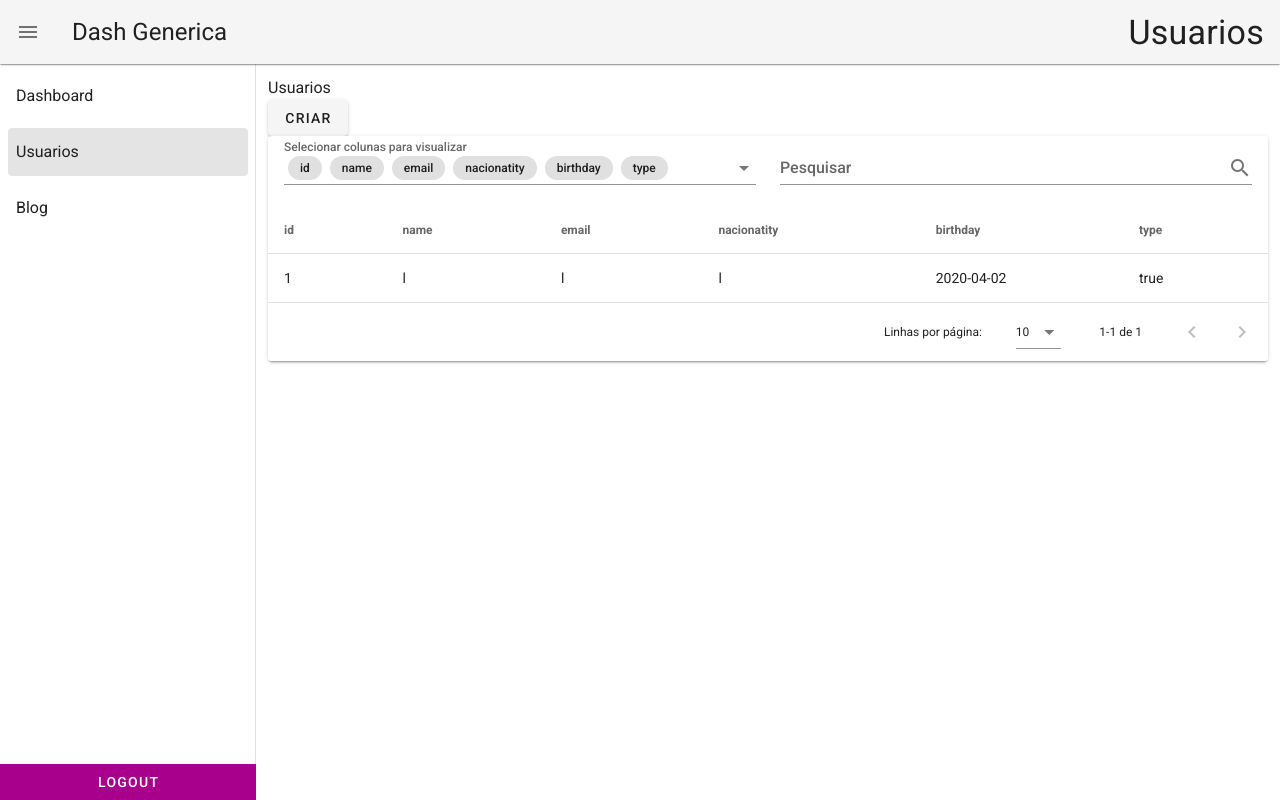
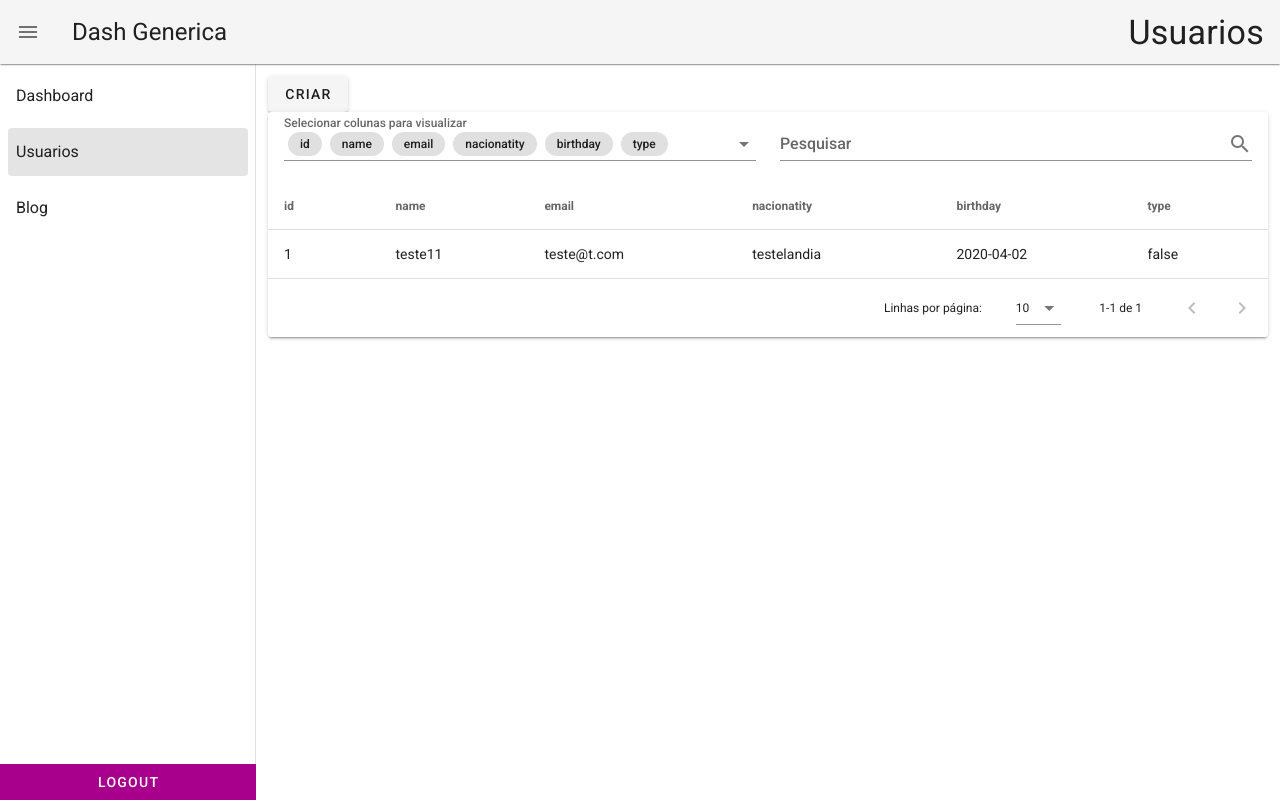
Before and after one commit to mateusdalmeida/dashboard, a Vue app: page /users in a window 1280 px wide. Built offline with nearby package versions, Linux system fonts and the light colour scheme; data requests are answered from the project's data file.

Commit message:
Updated user view

```diff
--- a/db.json
+++ b/db.json
@@ -17,11 +17,11 @@
   "users": [
     {
       "id": 1,
-      "name": "l",
-      "email": "l",
-      "nacionatity": "l",
+      "name": "teste11",
+      "email": "teste@t.com",
+      "nacionatity": "testelandia",
       "birthday": "2020-04-02",
-      "type": true
+      "type": false
     }
   ],
   "profile": {
--- a/src/components/GenericView.vue
+++ b/src/components/GenericView.vue
@@ -21,7 +21,7 @@ import LoadingData from "@/components/LoadingData";
 
 export default {
   components: { GenericTable, LoadingData, GenericEditor },
-  name: "Usuarios",
+  name: "Generic",
   data: () => ({
     editorDialog: false,
     editorModel: {},
--- a/src/views/Users.vue
+++ b/src/views/Users.vue
@@ -1,13 +1,13 @@
 <template>
   <div>
-    <div>Usuarios</div>
     <v-btn @click="editorDialog = true">criar</v-btn>
-    <generic-table v-if="genericData.length > 0" :tableData="genericData" />
+    <generic-table v-if="genericData.length > 0" :tableData="genericData" @edit-item="editItem" />
     <Loading-data v-if="isLoading" />
     <p v-if="genericData.length == 0 && isLoading == false">Sem dados para mostrar no momento</p>
     <generic-editor
       v-if="editorDialog"
       apiUrlManual="/users"
+      :itemToUpdate="itemToUpdate"
       :isDialogOpen="editorDialog"
       :model="userModel"
       @close-dialog="closeDialog"
@@ -31,13 +31,22 @@ export default {
     genericData: []
   }),
   methods: {
+    async editItem(item) {
+      // recupera os dados daquele item especifico
+      // para enviar ao editor
+      let apiUrl = "/users";
+      let result = await this.$http.get(`${apiUrl}/${item.id}`);
+      if (result.status == 200) {
+        this.itemToUpdate = result.data;
+        this.editorDialog = true;
+      }
+    },
     async closeDialog(reload) {
       this.editorDialog = false;
       if (reload) {
-        console.log("nice");
-
         await this.requestData();
       }
+      this.itemToUpdate = undefined;
     },
     async requestData() {
       this.isLoading = true;
```
